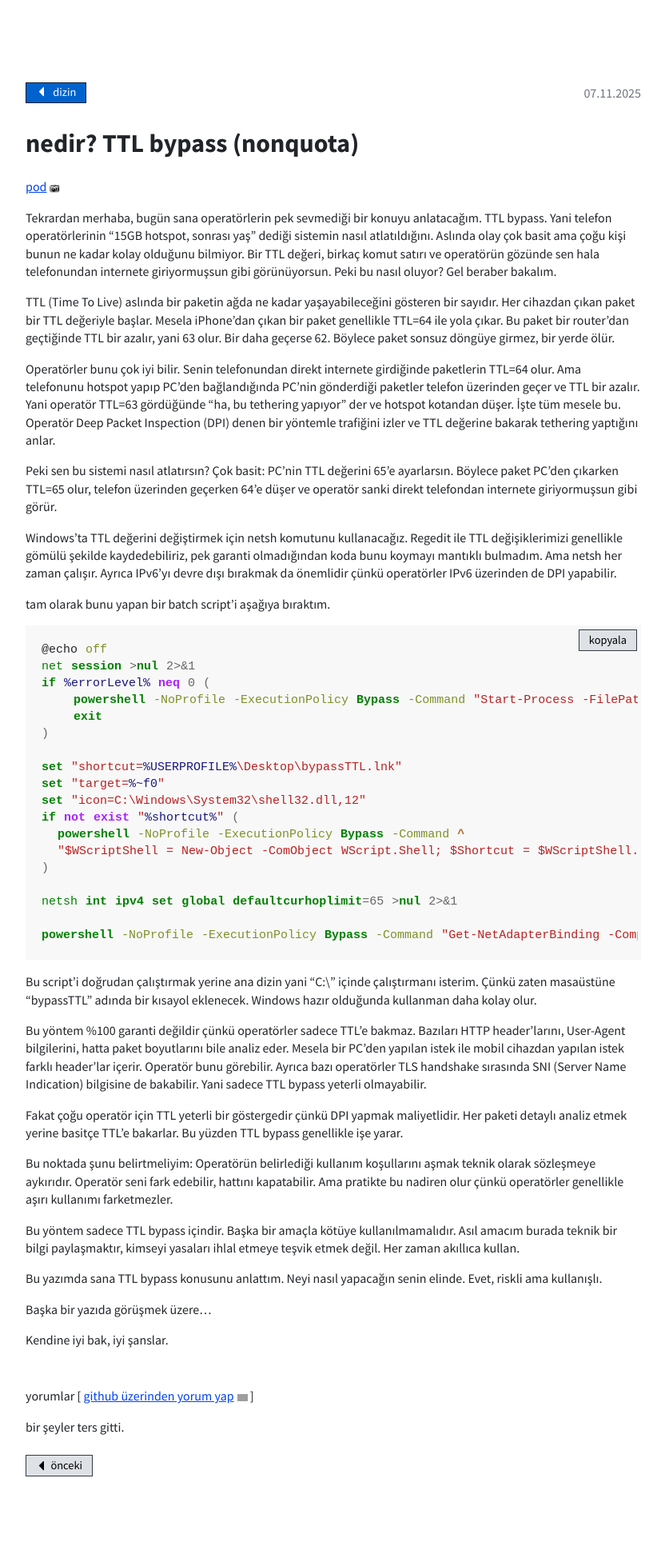
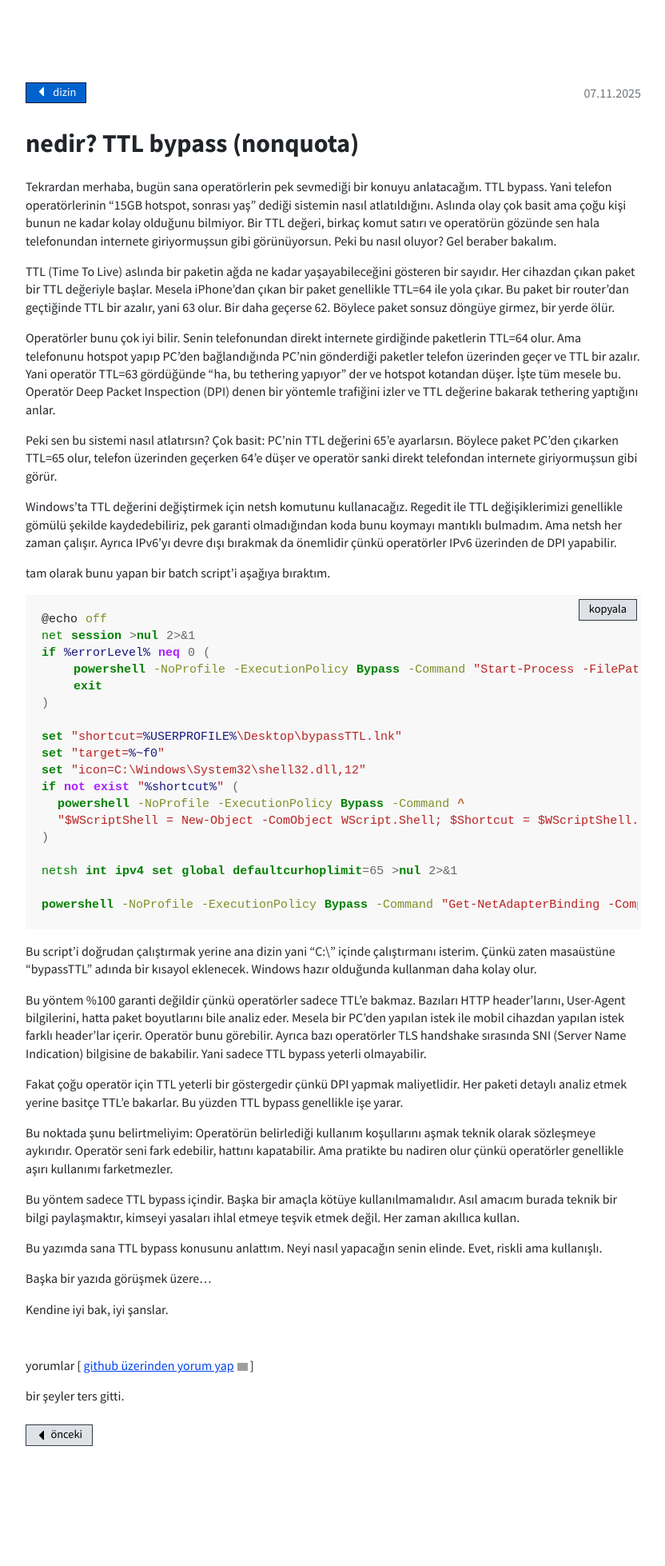
Before and after one commit to akakadir/akakadir.github.io, a Jekyll site: the page built from _posts/2025-11-07-baslangic10.md, in a window 1280 px wide. Shown: the whole page at 80% size, without its empty margins (223-1055 px from the left). Built offline with Jekyll 4.4.1, drawn with Linux system fonts in a browser that asks for light colours; comment, search, counter and statistics services are not loaded; after the commit the page ends 1920 px from its top, so only the background shows below that; grey boxes are pictures that could not be loaded.

Commit message:
Update 2025-11-07-baslangic10.md

```diff
--- a/_posts/2025-11-07-baslangic10.md
+++ b/_posts/2025-11-07-baslangic10.md
@@ -5,8 +5,6 @@ categories: [yazılım, genel]
 tags: [windows, siyah-şapka, araçlar]
 comment_issue_id: 22
 ---
-
-[pod](https://files.catbox.moe/tkrn7h.mp3)
 
 Tekrardan merhaba, bugün sana operatörlerin pek sevmediği bir konuyu anlatacağım. TTL bypass. Yani telefon operatörlerinin "15GB hotspot, sonrası yaş" dediği sistemin nasıl atlatıldığını. Aslında olay çok basit ama çoğu kişi bunun ne kadar kolay olduğunu bilmiyor. Bir TTL değeri, birkaç komut satırı ve operatörün gözünde sen hala telefonundan internete giriyormuşsun gibi görünüyorsun. Peki bu nasıl oluyor? Gel beraber bakalım.
 
```
